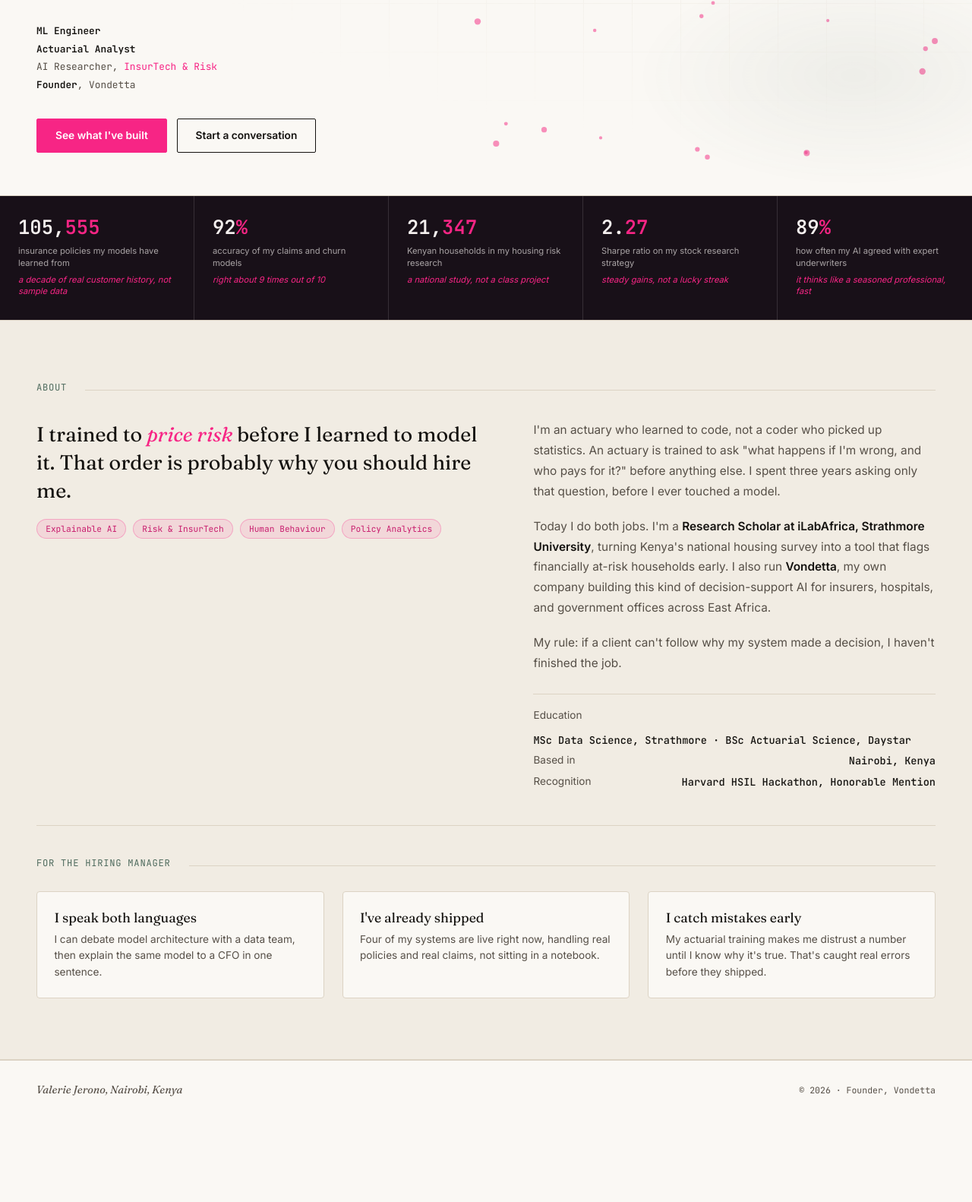
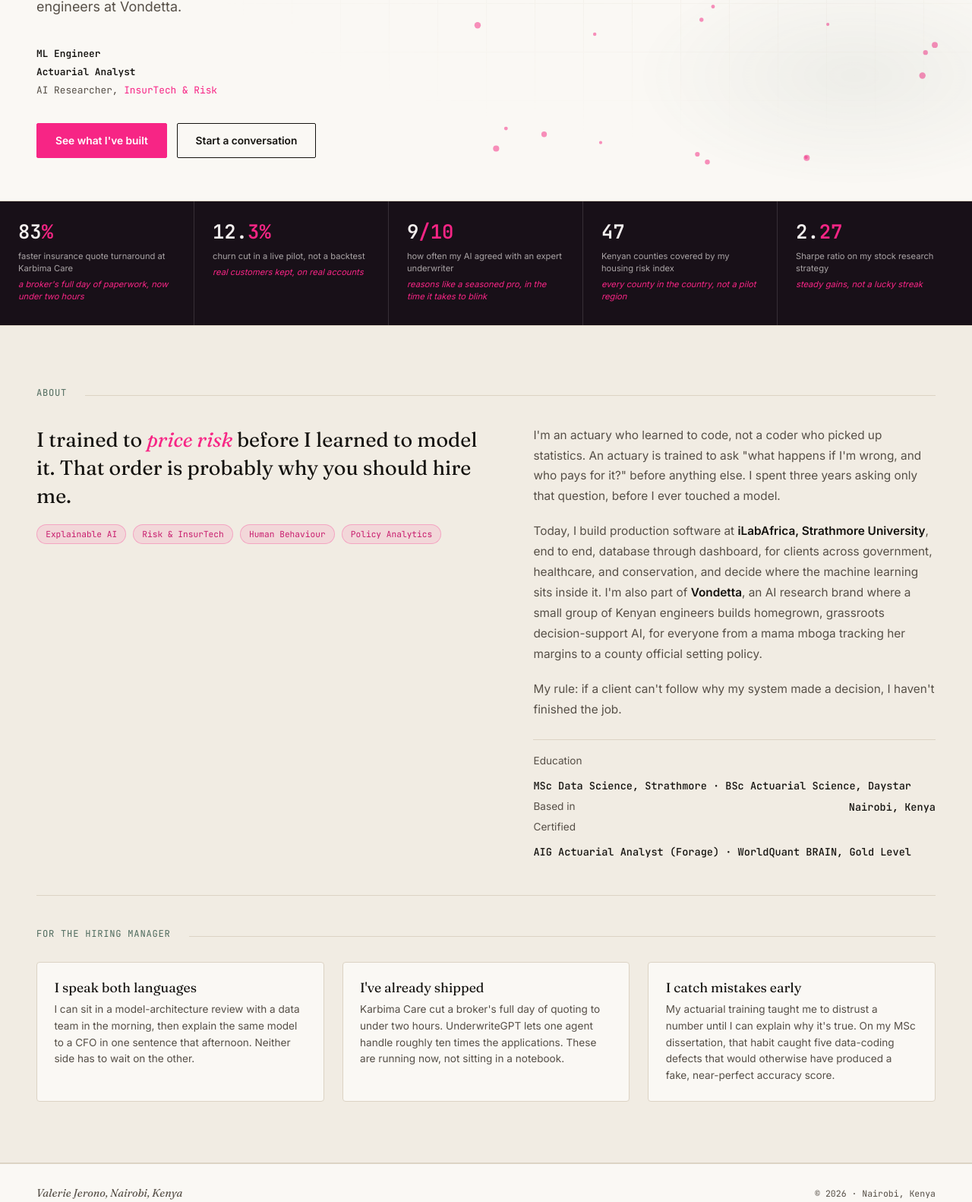
Before and after one commit to VAL-Jerono/VAL-Jerono, a plain HTML site: page index.html in a window 1280 px wide. Shown: the part 508-2090 px from the top of the page at 76% size. Before the commit the page ends 1980 px from the top, so only its background shows below. Drawn offline with Linux system fonts and the light colour scheme.

Commit message:
Revise index
Updated the description meta tag and various text elements to enhance clarity and accuracy regarding roles and contributions.

```diff
--- a/index.html
+++ b/index.html
@@ -4,7 +4,7 @@
 <meta charset="UTF-8">
 <meta name="viewport" content="width=device-width, initial-scale=1.0">
 <title>Valerie Jerono, ML Engineer & Actuarial Analyst</title>
-<meta name="description" content="ML Engineer. Actuarial Analyst. Founder of Vondetta. Nairobi, Kenya. I build AI systems that insurers, hospitals and governments can trust with real decisions.">
+<meta name="description" content="ML Engineer. Actuarial Analyst. Nairobi, Kenya. I build AI systems that insurers, hospitals and governments can trust with real decisions.">
 <link rel="preconnect" href="https://fonts.googleapis.com">
 <link rel="preconnect" href="https://fonts.gstatic.com" crossorigin>
 <link href="https://fonts.googleapis.com/css2?family=Fraunces:ital,opsz,wght@0,9..144,300;0,9..144,400;0,9..144,500;0,9..144,600;1,9..144,400&family=Inter:wght@400;500;600;700&family=JetBrains+Mono:wght@400;500;600&display=swap" rel="stylesheet">
@@ -600,13 +600,12 @@ footer { padding: 1.8rem 3rem; border-top: 1px solid var(--line); display: flex;
   <div class="hero-grid-bg"></div>
   <span class="hero-eyebrow"><span class="dot"></span>Nairobi, Kenya. Open to select engagements.</span>
   <h1 class="hero-name">I build AI that has to <em>show its work.</em></h1>
-  <p class="hero-sub">I design the models behind expensive decisions: who gets an insurance quote and at what price, which patient gets seen first, which household is a credit risk. I trained as an actuary first, so before I trust a prediction, I ask what happens if it's wrong. I've built this for insurers, a national hospital, and my own company.</p>
+  <p class="hero-sub">I design the models behind expensive decisions: who gets an insurance quote and at what price, which patient gets seen first, which household is a credit risk. I trained as an actuary first, so before I trust a prediction, I ask what happens if it's wrong. I've built this for insurers, a national hospital, and alongside the engineers at Vondetta.</p>
   <div class="hero-row">
     <div class="hero-roles">
       <div><b>ML Engineer</b></div>
       <div><b>Actuarial Analyst</b></div>
       <div>AI Researcher, <span class="pinkb">InsurTech & Risk</span></div>
-      <div><b>Founder</b>, Vondetta</div>
     </div>
   </div>
   <div class="hero-actions">
@@ -619,29 +618,29 @@ footer { padding: 1.8rem 3rem; border-top: 1px solid var(--line); display: flex;
 <div class="stat-strip">
   <div class="stat-strip-inner" id="statStrip">
     <div class="stat">
-      <div class="stat-value">105,<span class="accent">555</span></div>
-      <div class="stat-label">insurance policies my models have learned from</div>
-      <div class="stat-meaning">a decade of real customer history, not sample data</div>
+      <div class="stat-value">83<span class="accent">%</span></div>
+      <div class="stat-label">faster insurance quote turnaround at Karbima Care</div>
+      <div class="stat-meaning">a broker's full day of paperwork, now under two hours</div>
     </div>
     <div class="stat">
-      <div class="stat-value">92<span class="accent">%</span></div>
-      <div class="stat-label">accuracy of my claims and churn models</div>
-      <div class="stat-meaning">right about 9 times out of 10</div>
+      <div class="stat-value">12.<span class="accent">3%</span></div>
+      <div class="stat-label">churn cut in a live pilot, not a backtest</div>
+      <div class="stat-meaning">real customers kept, on real accounts</div>
     </div>
     <div class="stat">
-      <div class="stat-value">21,<span class="accent">347</span></div>
-      <div class="stat-label">Kenyan households in my housing risk research</div>
-      <div class="stat-meaning">a national study, not a class project</div>
+      <div class="stat-value">9<span class="accent">/10</span></div>
+      <div class="stat-label">how often my AI agreed with an expert underwriter</div>
+      <div class="stat-meaning">reasons like a seasoned pro, in the time it takes to blink</div>
+    </div>
+    <div class="stat">
+      <div class="stat-value">47<span class="accent"></span></div>
+      <div class="stat-label">Kenyan counties covered by my housing risk index</div>
+      <div class="stat-meaning">every county in the country, not a pilot region</div>
     </div>
     <div class="stat">
       <div class="stat-value">2.<span class="accent">27</span></div>
       <div class="stat-label">Sharpe ratio on my stock research strategy</div>
       <div class="stat-meaning">steady gains, not a lucky streak</div>
-    </div>
-    <div class="stat">
-      <div class="stat-value">89<span class="accent">%</span></div>
-      <div class="stat-label">how often my AI agreed with expert underwriters</div>
-      <div class="stat-meaning">it thinks like a seasoned professional, fast</div>
     </div>
   </div>
 </div>
@@ -667,12 +666,12 @@ footer { padding: 1.8rem 3rem; border-top: 1px solid var(--line); display: flex;
     </div>
     <div class="about-body">
       <p>I'm an actuary who learned to code, not a coder who picked up statistics. An actuary is trained to ask "what happens if I'm wrong, and who pays for it?" before anything else. I spent three years asking only that question, before I ever touched a model.</p>
-      <p>Today I do both jobs. I'm a <strong>Research Scholar at iLabAfrica, Strathmore University</strong>, turning Kenya's national housing survey into a tool that flags financially at-risk households early. I also run <strong>Vondetta</strong>, my own company building this kind of decision-support AI for insurers, hospitals, and government offices across East Africa.</p>
+      <p>Today, I build production software at <strong>iLabAfrica, Strathmore University</strong>, end to end, database through dashboard, for clients across government, healthcare, and conservation, and decide where the machine learning sits inside it. I'm also part of <strong>Vondetta</strong>, an AI research brand where a small group of Kenyan engineers builds homegrown, grassroots decision-support AI, for everyone from a mama mboga tracking her margins to a county official setting policy.</p>
       <p>My rule: if a client can't follow why my system made a decision, I haven't finished the job.</p>
       <div class="about-creds">
         <div class="cred-row"><span class="cred-label">Education</span><span class="cred-val">MSc Data Science, Strathmore &middot; BSc Actuarial Science, Daystar</span></div>
         <div class="cred-row"><span class="cred-label">Based in</span><span class="cred-val">Nairobi, Kenya</span></div>
-        <div class="cred-row"><span class="cred-label">Recognition</span><span class="cred-val">Harvard HSIL Hackathon, Honorable Mention</span></div>
+        <div class="cred-row"><span class="cred-label">Certified</span><span class="cred-val">AIG Actuarial Analyst (Forage) &middot; WorldQuant BRAIN, Gold Level</span></div>
       </div>
     </div>
   </div>
@@ -685,15 +684,15 @@ footer { padding: 1.8rem 3rem; border-top: 1px solid var(--line); display: flex;
     <div class="why-grid">
       <div class="why-card">
         <div class="why-title">I speak both languages</div>
-        <div class="why-body">I can debate model architecture with a data team, then explain the same model to a CFO in one sentence.</div>
+        <div class="why-body">I can sit in a model-architecture review with a data team in the morning, then explain the same model to a CFO in one sentence that afternoon. Neither side has to wait on the other.</div>
       </div>
       <div class="why-card">
         <div class="why-title">I've already shipped</div>
-        <div class="why-body">Four of my systems are live right now, handling real policies and real claims, not sitting in a notebook.</div>
+        <div class="why-body">Karbima Care cut a broker's full day of quoting to under two hours. UnderwriteGPT lets one agent handle roughly ten times the applications. These are running now, not sitting in a notebook.</div>
       </div>
       <div class="why-card">
         <div class="why-title">I catch mistakes early</div>
-        <div class="why-body">My actuarial training makes me distrust a number until I know why it's true. That's caught real errors before they shipped.</div>
+        <div class="why-body">My actuarial training taught me to distrust a number until I can explain why it's true. On my MSc dissertation, that habit caught five data-coding defects that would otherwise have produced a fake, near-perfect accuracy score.</div>
       </div>
     </div>
   </div>
@@ -750,9 +749,9 @@ footer { padding: 1.8rem 3rem; border-top: 1px solid var(--line); display: flex;
     <div class="journey-item">
       <div class="journey-period">2025 &ndash; Present</div>
       <div>
-        <div class="journey-role">Founder <span>&middot; Vondetta</span></div>
-        <div class="journey-text">East African insurers and county governments want AI, but most vendors oversell it or build something too opaque to trust. I started my own firm to build underwriting, fraud, and triage tools instead. Four are already live.</div>
-        <div class="journey-meaning">I didn't wait for permission to build what the market needed. I'd bring that same instinct in-house.</div>
+        <div class="journey-role">Collaborator <span>&middot; Vondetta</span></div>
+        <div class="journey-text">East African insurers and county governments want AI they can trust, not a black box. I work with a small group of Kenyan engineers under Vondetta, an AI research brand, building underwriting, fraud, and triage tools that are actually explainable. Four are already live.</div>
+        <div class="journey-meaning">It's where I get to test ideas outside a single employer's mandate, alongside people who care about the same thing I do.</div>
       </div>
     </div>
 
@@ -764,14 +763,14 @@ footer { padding: 1.8rem 3rem; border-top: 1px solid var(--line); display: flex;
       <div class="section-rule"></div>
     </div>
     <p class="trajectory-text">
-      I'll be candid: my career is still early, built on project depth rather than a decade of titles. I think that's a fair trade for someone who went from claims analytics to underwriting to research scholarship to founding a company, in under three years. The throughline is one question, asked in different rooms: <em>what does this number mean for the person who has to live with the decision it produces?</em>
+      My career is still short on titles and long on finished work. In under three years I went from reading hospital claims for fraud, to pricing insurance applications, to building AI decision systems, to running my own company doing all three at once. Every stop asked a version of the same question: <em>what does this number mean for the person who has to live with the decision it produces?</em> That's the question I bring into any room.
     </p>
     <div class="path-row">
       <span class="path-step">Claims Analytics</span><span class="path-arrow">&#8594;</span>
       <span class="path-step">Underwriting</span><span class="path-arrow">&#8594;</span>
       <span class="path-step">AI & Customer Systems</span><span class="path-arrow">&#8594;</span>
       <span class="path-step">Research Scholarship</span><span class="path-arrow">&#8594;</span>
-      <span class="path-step">Founder, Vondetta</span>
+      <span class="path-step">Vondetta</span>
     </div>
   </div>
 </section>
@@ -788,8 +787,9 @@ footer { padding: 1.8rem 3rem; border-top: 1px solid var(--line); display: flex;
   <div class="work-filter">
     <button class="filter-btn active" data-filter="all">All</button>
     <button class="filter-btn" data-filter="insurance">Insurance & Risk</button>
-    <button class="filter-btn" data-filter="quant">Quant & Finance</button>
-    <button class="filter-btn" data-filter="policy">Policy & Health</button>
+    <button class="filter-btn" data-filter="quant">Quant & Financial Research</button>
+    <button class="filter-btn" data-filter="policy">Policy & Public Systems</button>
+    <button class="filter-btn" data-filter="health">Health & Social Impact</button>
   </div>
   <div class="work-list" id="workList">
 
@@ -875,7 +875,7 @@ footer { padding: 1.8rem 3rem; border-top: 1px solid var(--line); display: flex;
       <div class="work-metric"><div class="work-metric-value">47</div><div class="work-metric-label">Kenyan counties covered</div></div>
     </div>
 
-    <div class="work-item" data-cat="policy">
+    <div class="work-item" data-cat="health">
       <div class="work-period">2025, Kigali</div>
       <div class="work-main">
         <div class="work-title-row"><span class="work-title">HARAKA</span><span class="work-role">Team Lead</span></div>
@@ -887,7 +887,7 @@ footer { padding: 1.8rem 3rem; border-top: 1px solid var(--line); display: flex;
       <div class="work-metric"><div class="work-metric-value">3</div><div class="work-metric-label">languages, no smartphone needed</div></div>
     </div>
 
-    <div class="work-item" data-cat="policy">
+    <div class="work-item" data-cat="health">
       <div class="work-period">Jan&ndash;Mar 2026</div>
       <div class="work-main">
         <div class="work-title-row"><span class="work-title">Maji Safi River Intelligence</span><span class="work-role">EY Challenge</span></div>
@@ -1100,7 +1100,7 @@ footer { padding: 1.8rem 3rem; border-top: 1px solid var(--line); display: flex;
 
 <footer>
   <span class="footer-left">Valerie Jerono, Nairobi, Kenya</span>
-  <span class="footer-right">&copy; 2026 &middot; Founder, Vondetta</span>
+  <span class="footer-right">&copy; 2026 &middot; Nairobi, Kenya</span>
 </footer>
 
 <script>
```
